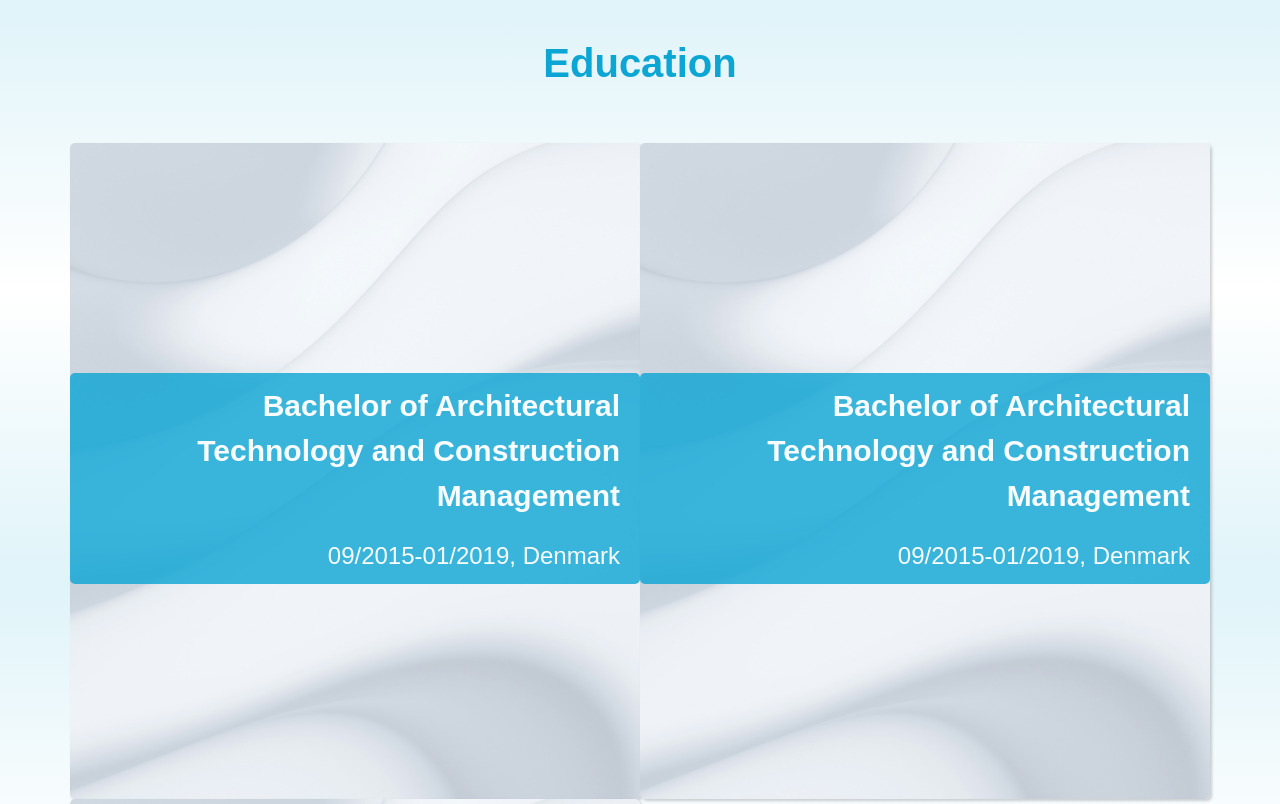
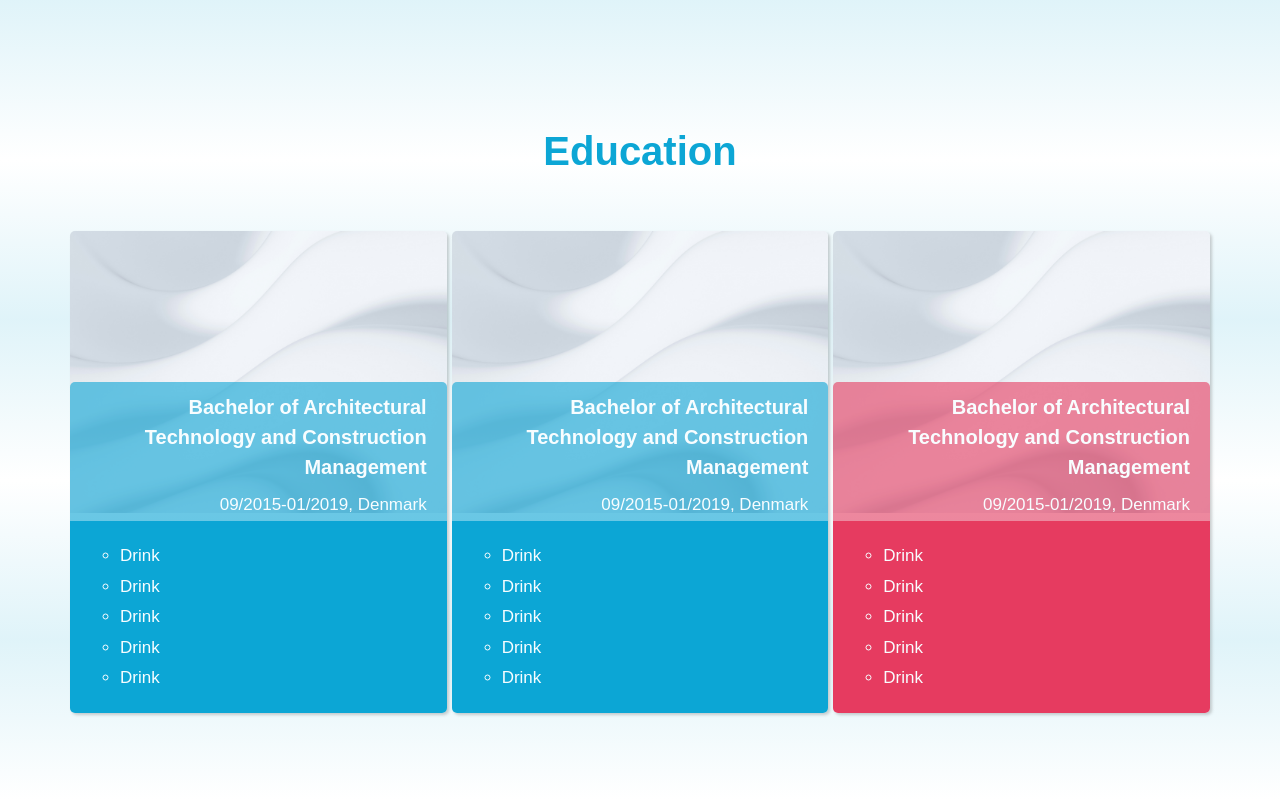
Before and after one commit to veronika-leginusova/Veronika, a plain HTML site: page index.html in a window 1280 px wide. Shown: the top 804 px of the page. Drawn offline with nearby package versions, Linux system fonts and the light colour scheme; a web font is replaced by a local one.

Commit message:
Build the education section.

```diff
--- a/css/styles.css
+++ b/css/styles.css
@@ -3,10 +3,11 @@
   --color-darkest: #000;
   --color-darkest-opaque: #00000066;
   --color-primary: #0ca6d5;
-  --color-primary-opaque: #0ca6d5cc;
+  --color-primary-opaque: #0ca6d599;
   --color-primary-dark: #076480;
   --color-secondary: #c0e8f3;
   --color-accent: #e63b60;
+  --color-accent-opaque: #e63b6099;
   --color-headings: #0ca6d5;
   --color-body: #252525;
   --color-body-light: #f8fdff;
@@ -398,11 +399,21 @@ a {
 }
 
 /* Education */
+.grid--education {
+  gap: 0.5rem;
+}
+
 .card--education {
   color: var(--color-body-light);
   position: relative;
   border-radius: var(--border-radius);
   overflow: hidden;
+}
+
+.education__img {
+  width: 100%;
+  max-height: 40rem;
+  object-fit: cover;
 }
 
 .education__header {
@@ -414,19 +425,21 @@ a {
   bottom: 25.5rem;
 }
 
+.education__header-accent {
+  background: var(--color-accent-opaque);
+}
+
 .education__heading {
   color: var(--color-body-light);
+  padding: 1rem 2rem;
+  margin: 0;
 }
 
 .education__header .card__date {
   border-bottom: none;
   font-weight: 300;
-}
-
-.education__header .card__date,
-.education__heading {
-  padding: 1rem 2rem;
-  margin: 0;
+  padding: 0 2rem;
+  margin-bottom: 1rem;
 }
 
 .education__info {
@@ -434,13 +447,25 @@ a {
   padding: 0.5rem 3rem;
 }
 
+.education__info-accent {
+  background: var(--color-accent);
+}
+
 @media screen and (min-width: 1024px) {
   .card__date {
-    font-size: 2.4rem;
+    font-size: 1.7rem;
+  }
+
+  .education__heading {
+    font-size: 2rem;
+  }
+
+  .education__info {
+    font-size: 1.7rem;
   }
 
   .education__header {
-    bottom: 21.5rem;
+    bottom: 18.5rem;
   }
 }
 
--- a/index.html
+++ b/index.html
@@ -34,11 +34,14 @@
 
   <!-- BODY -->
   <body>
+    <!-- Hero -->
+
+    <!-- Education -->
     <div class="container container--vh">
       <h2>Education</h2>
-      <div class="grid grid--1x2">
+      <div class="grid grid--auto grid--education">
         <article class="card card--education">
-          <img src="/images/banner.jpg" alt="" class="card__img" />
+          <img src="/images/banner.jpg" alt="" class="education__img" />
           <div class="education__header">
             <h3 class="education__heading">
               Bachelor of Architectural Technology and Construction Management
@@ -56,7 +59,7 @@
           </div>
         </article>
         <article class="card card--education">
-          <img src="/images/banner.jpg" alt="" class="card__img" />
+          <img src="/images/banner.jpg" alt="" class="education__img" />
           <div class="education__header">
             <h3 class="education__heading">
               Bachelor of Architectural Technology and Construction Management
@@ -74,14 +77,14 @@
           </div>
         </article>
         <article class="card card--education">
-          <img src="/images/banner.jpg" alt="" class="card__img" />
-          <div class="education__header">
+          <img src="/images/banner.jpg" alt="" class="education__img" />
+          <div class="education__header education__header-accent">
             <h3 class="education__heading">
               Bachelor of Architectural Technology and Construction Management
             </h3>
             <p class="card__date">09/2015-01/2019, Denmark</p>
           </div>
-          <div class="education__info">
+          <div class="education__info education__info-accent">
             <ul class="list list--circle">
               <li class="list__item">Drink</li>
               <li class="list__item">Drink</li>
```
